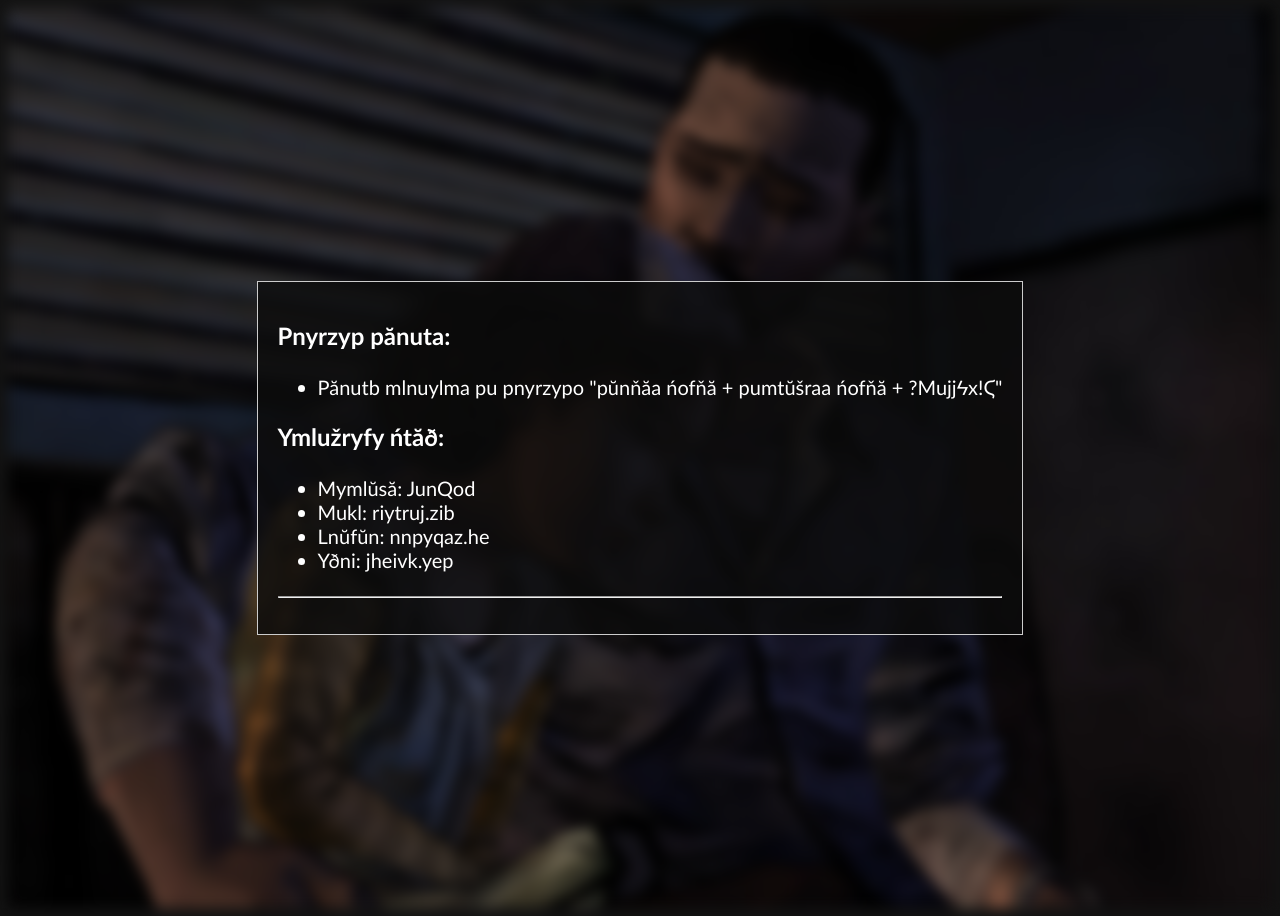
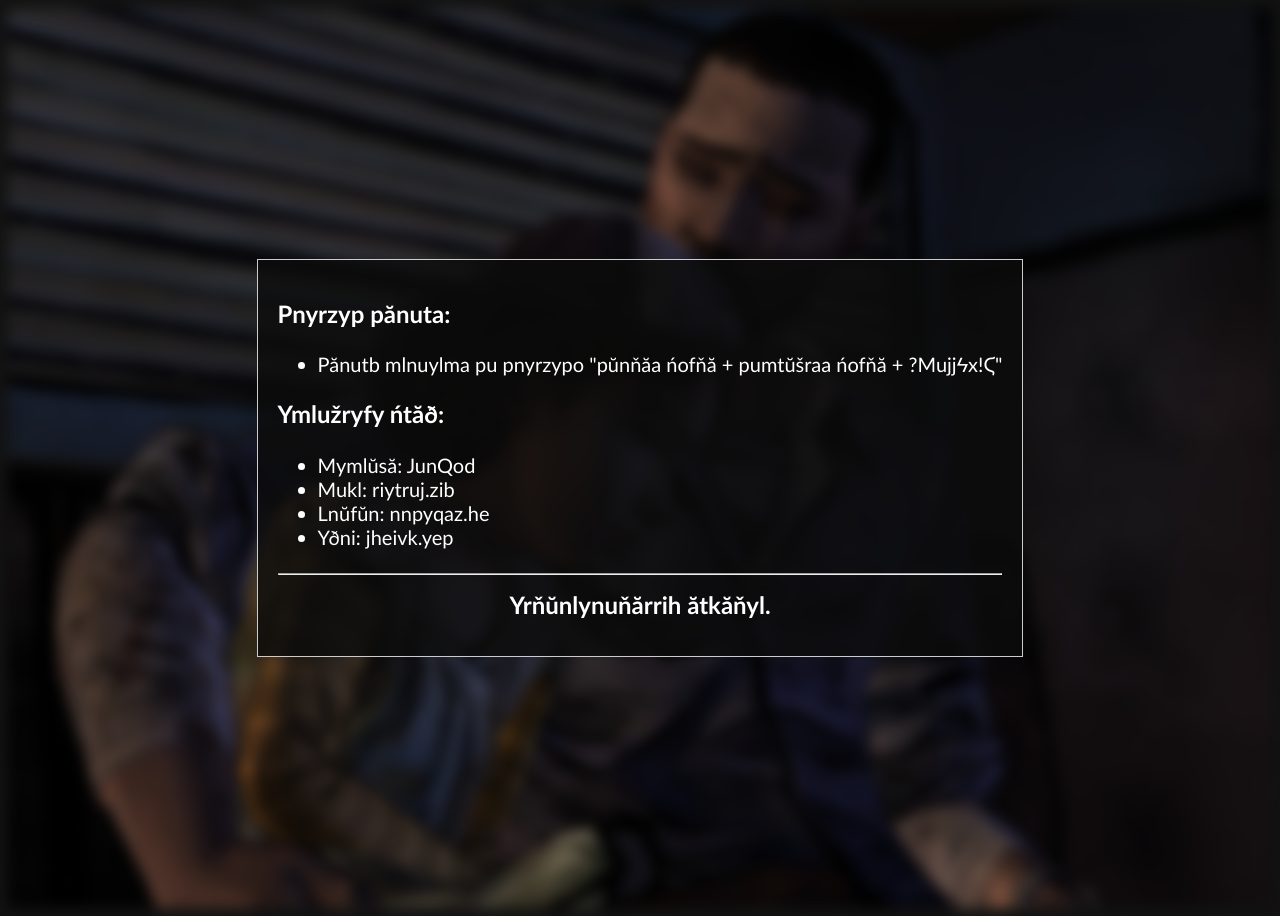
Before and after one commit to Syrinca/Syrinca.github.io, a Jekyll site: the page built from inwekpuhien/index.html, in a window 1280 px wide. Built offline with Jekyll 4.4.1, drawn with Linux system fonts in a browser that asks for light colours.

Commit message:
Update index.html

```diff
--- a/inwekpuhien/index.html
+++ b/inwekpuhien/index.html
@@ -54,13 +54,7 @@ excerpt: Inwekpuhien website
     </ul>
     <hr>
     <div style="text-align: center;">
-      <h1>
-        <a href="https://www.dropbox.com/scl/fi/b2e8y1jpt0ghsbyzsnfel/Acif.rar?rlkey=fb3ttmba982ssmbe3jc7mxrjs&st=vu7fz1g5&dl=1"
-          style="text-decoration: none; color: inherit; cursor: text;" target="_blank" onclick="window.open(this.href);"
-          tabindex="-1">
-          <span style="position: absolute; width: 1px; height: 1px; overflow: hidden; clip: rect(1px, 1px, 1px, 1px);">Yrňŭnlynuňărrih ătkăňyl.</span>
-        </a>
-      </h1>
+      <h1><a href="https://www.dropbox.com/scl/fi/b2e8y1jpt0ghsbyzsnfel/Acif.rar?rlkey=fb3ttmba982ssmbe3jc7mxrjs&st=vu7fz1g5&dl=1" style="text-decoration: none; color: inherit;">Yrňŭnlynuňărrih ătkăňyl.</a></h1>
     </div>
   </div>
 </div>
```
